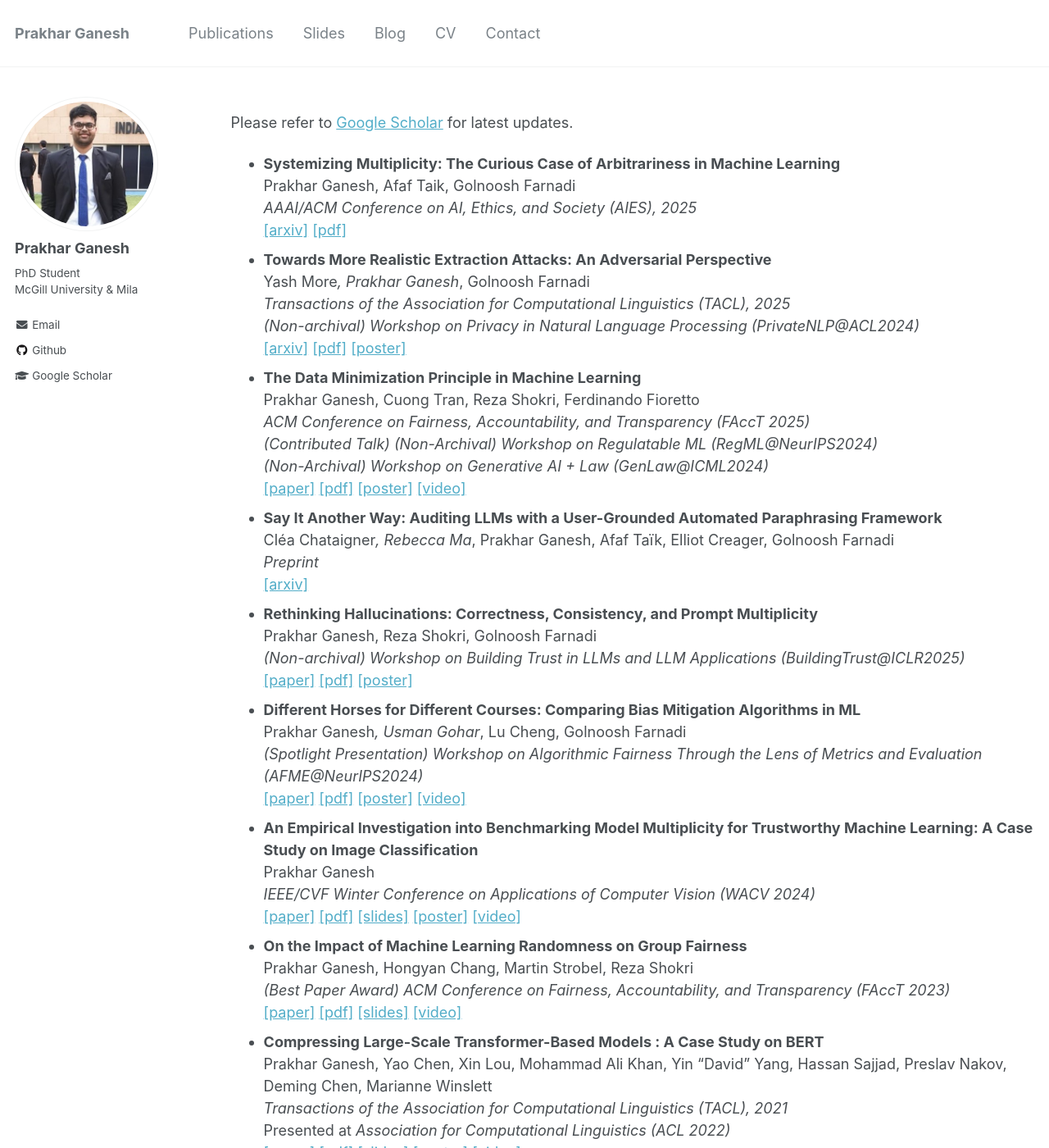
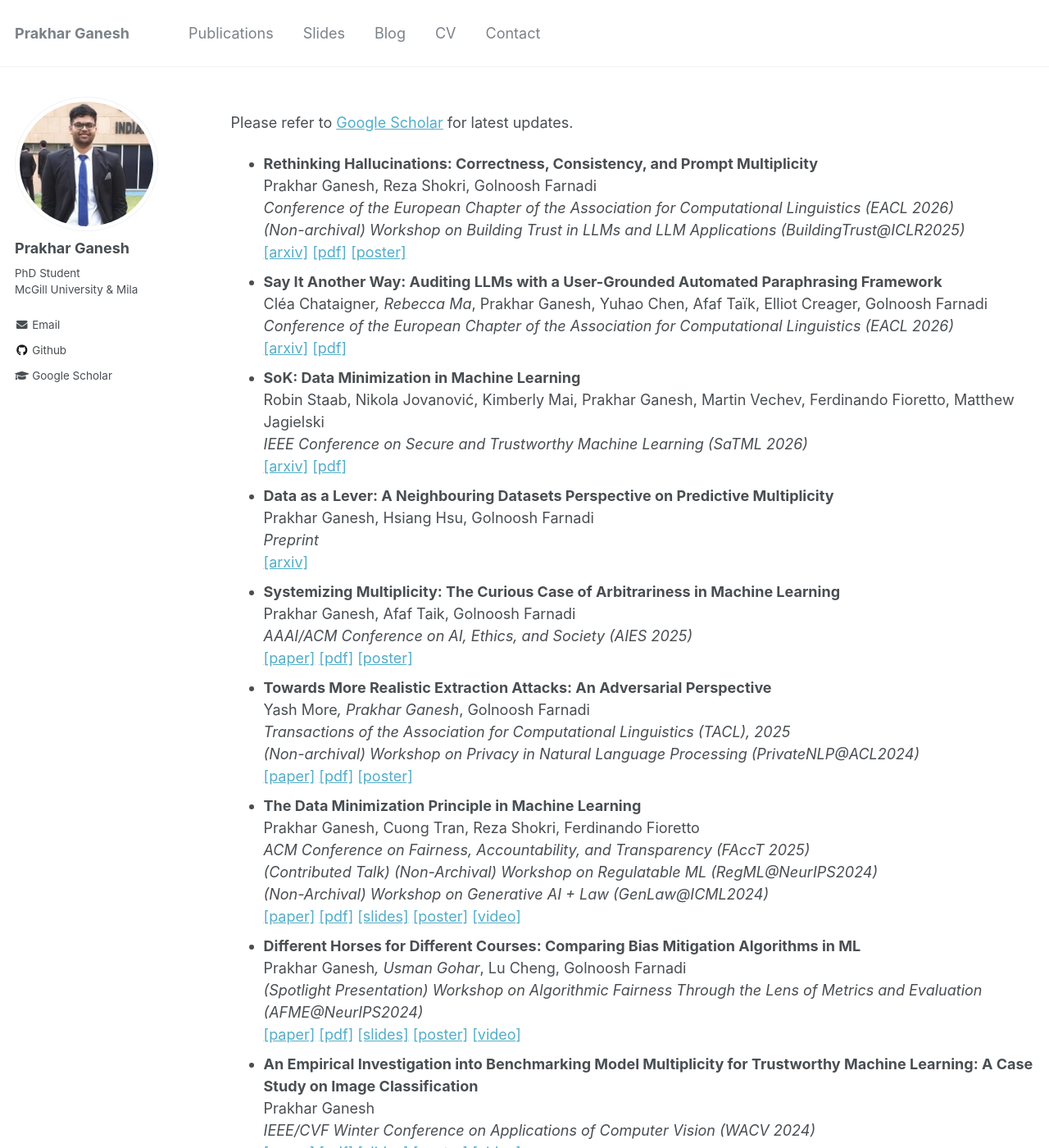
Before and after one commit to prakharg24/prakharg24.github.io, a Jekyll site: the page built from _pages/publications.md, in a window 1280 px wide and 1400 px high. Shown: the whole window at 82% size. Built offline with Jekyll 4.4.1, drawn with Linux system fonts in a browser that asks for light colours.

Commit message:
updated publication list

```diff
--- a/_pages/publications.md
+++ b/_pages/publications.md
@@ -9,33 +9,42 @@ author_profile: true
 
 Please refer to [Google Scholar](https://scholar.google.co.in/citations?user=Xd5QJoEAAAAJ&hl=en&oi=ao){:target="_blank"} for latest updates.
 
+* **Rethinking Hallucinations: Correctness, Consistency, and Prompt Multiplicity**
+Prakhar Ganesh, Reza Shokri, Golnoosh Farnadi
+_Conference of the European Chapter of the Association for Computational Linguistics (EACL 2026)_
+_(Non-archival) Workshop on Building Trust in LLMs and LLM Applications (BuildingTrust@ICLR2025)_
+[\[arxiv\]](https://arxiv.org/abs/2602.00723){:target="_blank"} [\[pdf\]](http://prakharg24.github.io/files/rethinking.pdf){:target="_blank"} [\[poster\]](http://prakharg24.github.io/files/rethinking_poster.pdf){:target="_blank"}
+* **Say It Another Way: Auditing LLMs with a User-Grounded Automated Paraphrasing Framework**
+Cléa Chataigner*, Rebecca Ma*, Prakhar Ganesh, Yuhao Chen, Afaf Taïk, Elliot Creager, Golnoosh Farnadi
+_Conference of the European Chapter of the Association for Computational Linguistics (EACL 2026)_
+[\[arxiv\]](https://arxiv.org/abs/2505.03563){:target="_blank"} [\[pdf\]](http://prakharg24.github.io/files/augment.pdf){:target="_blank"}
+* **SoK: Data Minimization in Machine Learning**
+Robin Staab, Nikola Jovanović, Kimberly Mai, Prakhar Ganesh, Martin Vechev, Ferdinando Fioretto, Matthew Jagielski
+_IEEE Conference on Secure and Trustworthy Machine Learning (SaTML 2026)_
+[\[arxiv\]](https://arxiv.org/abs/2508.10836){:target="_blank"} [\[pdf\]](http://prakharg24.github.io/files/minimization_sok.pdf){:target="_blank"}
+* **Data as a Lever: A Neighbouring Datasets Perspective on Predictive Multiplicity**
+Prakhar Ganesh, Hsiang Hsu, Golnoosh Farnadi
+_Preprint_
+[\[arxiv\]](https://arxiv.org/abs/2510.21303){:target="_blank"}
 * **Systemizing Multiplicity: The Curious Case of Arbitrariness in Machine Learning**
 Prakhar Ganesh, Afaf Taik, Golnoosh Farnadi
-_AAAI/ACM Conference on AI, Ethics, and Society (AIES), 2025_
-[\[arxiv\]](https://arxiv.org/abs/2501.14959){:target="_blank"} [\[pdf\]](http://prakharg24.github.io/files/arbitrariness.pdf){:target="_blank"}
+_AAAI/ACM Conference on AI, Ethics, and Society (AIES 2025)_
+[\[paper\]](https://ojs.aaai.org/index.php/AIES/article/view/36609){:target="_blank"} [\[pdf\]](http://prakharg24.github.io/files/arbitrariness.pdf){:target="_blank"} [\[poster\]](http://prakharg24.github.io/files/arbitrariness_poster.pdf){:target="_blank"}
 * **Towards More Realistic Extraction Attacks: An Adversarial Perspective**
 Yash More*, Prakhar Ganesh*, Golnoosh Farnadi
 _Transactions of the Association for Computational Linguistics (TACL), 2025_
 _(Non-archival) Workshop on Privacy in Natural Language Processing (PrivateNLP@ACL2024)_
-[\[arxiv\]](https://arxiv.org/abs/2407.02596){:target="_blank"} [\[pdf\]](http://prakharg24.github.io/files/realistic_extraction.pdf){:target="_blank"} [\[poster\]](http://prakharg24.github.io/files/realistic_extraction_poster.pdf){:target="_blank"}
+[\[paper\]](https://direct.mit.edu/tacl/article/doi/10.1162/TACL.a.62/134536){:target="_blank"} [\[pdf\]](http://prakharg24.github.io/files/realistic_extraction.pdf){:target="_blank"} [\[poster\]](http://prakharg24.github.io/files/realistic_extraction_poster.pdf){:target="_blank"}
 * **The Data Minimization Principle in Machine Learning**
 Prakhar Ganesh, Cuong Tran, Reza Shokri, Ferdinando Fioretto
 _ACM Conference on Fairness, Accountability, and Transparency (FAccT 2025)_
 _(Contributed Talk) (Non-Archival) Workshop on Regulatable ML (RegML@NeurIPS2024)_
 _(Non-Archival) Workshop on Generative AI + Law (GenLaw@ICML2024)_
-[\[paper\]](https://dl.acm.org/doi/10.1145/3715275.3732195){:target="_blank"} [\[pdf\]](http://prakharg24.github.io/files/data_minimization.pdf){:target="_blank"} [\[poster\]](http://prakharg24.github.io/files/data_minimization_poster.pdf){:target="_blank"} [\[video\]](https://projector-web.gr/Mindview/en/facct-conference-2025/videos-on-demand/22185/p-ganesh){:target="_blank"}
-* **Say It Another Way: Auditing LLMs with a User-Grounded Automated Paraphrasing Framework**
-Cléa Chataigner*, Rebecca Ma*, Prakhar Ganesh, Afaf Taïk, Elliot Creager, Golnoosh Farnadi
-_Preprint_
-[\[arxiv\]](https://arxiv.org/abs/2505.03563){:target="_blank"}
-* **Rethinking Hallucinations: Correctness, Consistency, and Prompt Multiplicity**
-Prakhar Ganesh, Reza Shokri, Golnoosh Farnadi
-_(Non-archival) Workshop on Building Trust in LLMs and LLM Applications (BuildingTrust@ICLR2025)_
-[\[paper\]](https://openreview.net/forum?id=yr0QEDDTSO){:target="_blank"} [\[pdf\]](http://prakharg24.github.io/files/rethinking.pdf){:target="_blank"} [\[poster\]](http://prakharg24.github.io/files/rethinking_poster.pdf){:target="_blank"}
+[\[paper\]](https://dl.acm.org/doi/10.1145/3715275.3732195){:target="_blank"} [\[pdf\]](http://prakharg24.github.io/files/data_minimization.pdf){:target="_blank"} [\[slides\]](http://prakharg24.github.io/files/data_minimization_slides.pdf){:target="_blank"} [\[poster\]](http://prakharg24.github.io/files/data_minimization_poster.pdf){:target="_blank"} [\[video\]](https://projector-web.gr/Mindview/en/facct-conference-2025/videos-on-demand/22185/p-ganesh){:target="_blank"}
 * **Different Horses for Different Courses: Comparing Bias Mitigation Algorithms in ML**
 Prakhar Ganesh*, Usman Gohar*, Lu Cheng, Golnoosh Farnadi
 _(Spotlight Presentation) Workshop on Algorithmic Fairness Through the Lens of Metrics and Evaluation (AFME@NeurIPS2024)_
-[\[paper\]](https://proceedings.mlr.press/v279/ganesh25a.html){:target="_blank"} [\[pdf\]](http://prakharg24.github.io/files/fair_eval.pdf){:target="_blank"} [\[poster\]](http://prakharg24.github.io/files/fair_eval_poster.pdf){:target="_blank"} [\[video\]](https://neurips.cc/virtual/2024/workshop/84718#wse-detail-105641){:target="_blank"}
+[\[paper\]](https://proceedings.mlr.press/v279/ganesh25a.html){:target="_blank"} [\[pdf\]](http://prakharg24.github.io/files/fair_eval.pdf){:target="_blank"} [\[slides\]](http://prakharg24.github.io/files/fair_eval_slides.pdf){:target="_blank"} [\[poster\]](http://prakharg24.github.io/files/fair_eval_poster.pdf){:target="_blank"} [\[video\]](https://neurips.cc/virtual/2024/workshop/84718#wse-detail-105641){:target="_blank"}
 * **An Empirical Investigation into Benchmarking Model Multiplicity for Trustworthy Machine Learning: A Case Study on Image Classification**
 Prakhar Ganesh
 _IEEE/CVF Winter Conference on Applications of Computer Vision (WACV 2024)_
```
Also changed, not shown: _pages/about.md (+1 -1 lines), 8 other files.
